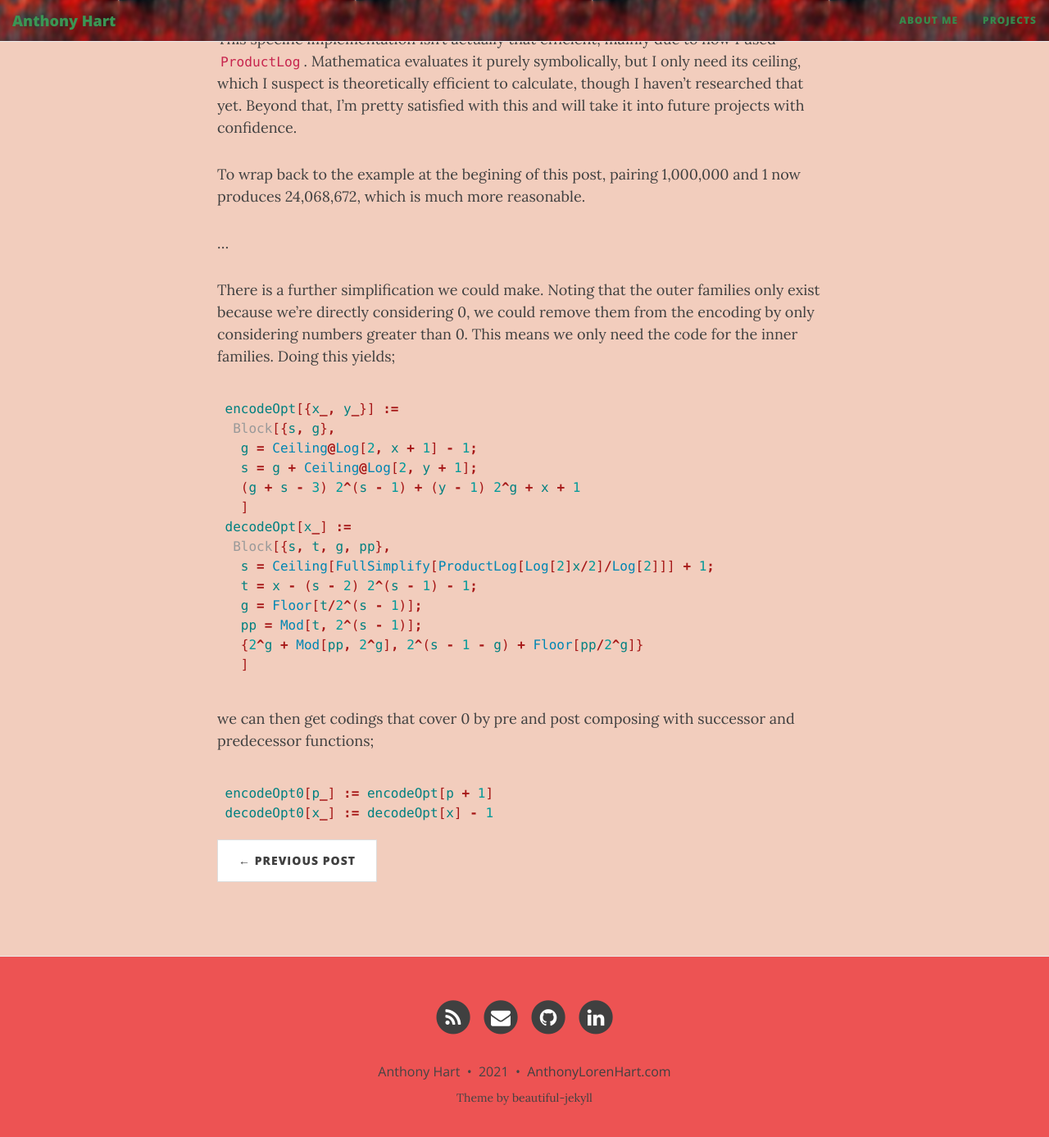
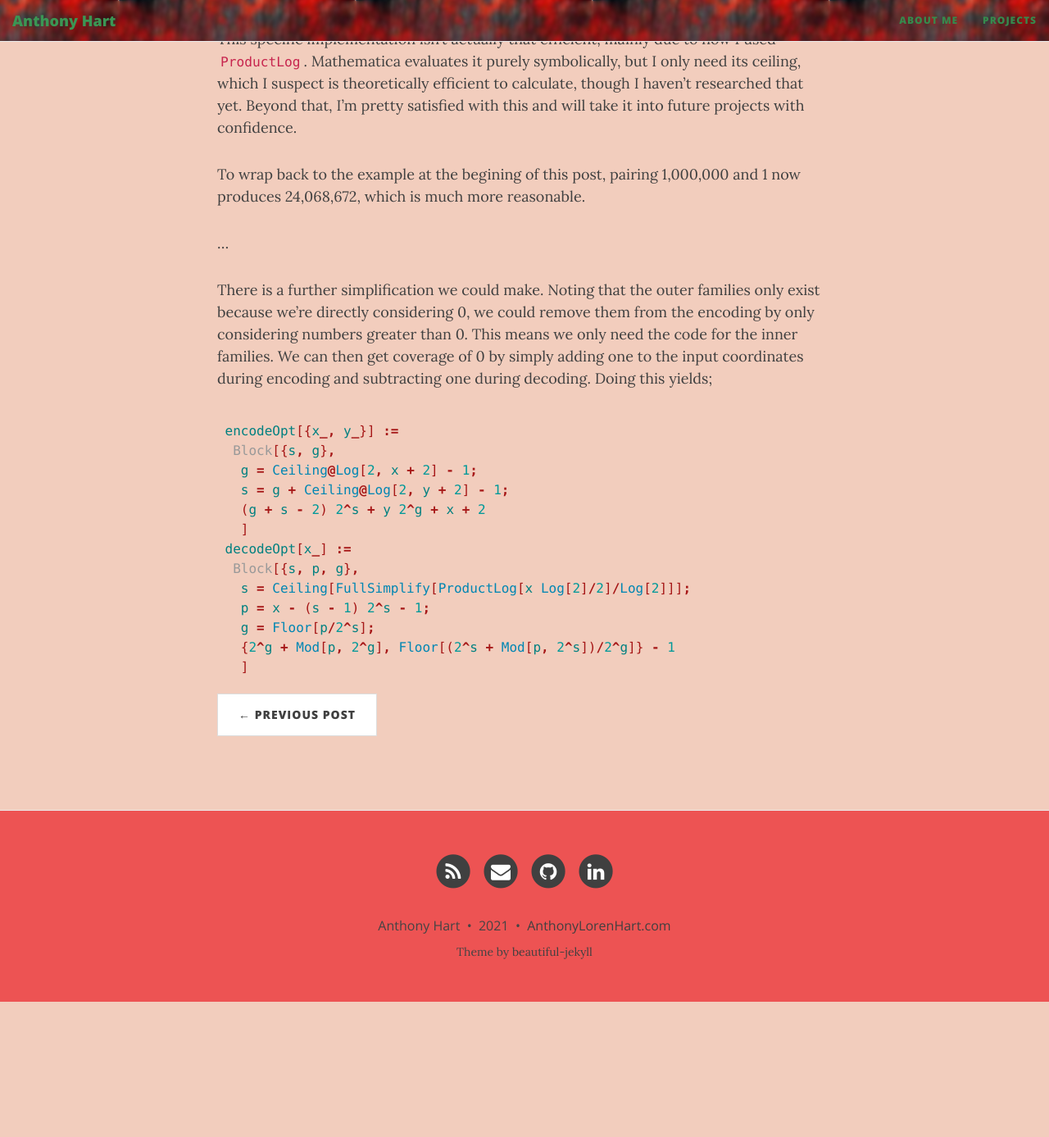
Before and after one commit to AHartNtkn/AHartNtkn.github.io, a Jekyll site: the page built from _posts/2021-11-29-An-Optimal-and-Feasible-Pairing-Function.md, in a window 1280 px wide and 1400 px high, scrolled down 6443 px. Shown: the top 1387 px of the window at 82% size. Built offline with Jekyll 4.4.1, drawn with Linux system fonts in a browser that asks for light colours; nearby versions of some CDN libraries; after the commit the page ends 7665 px from its top, so only the background shows below that.

Commit message:
Further simplify in optimal pairing.

````diff
--- a/_posts/2021-11-29-An-Optimal-and-Feasible-Pairing-Function.md
+++ b/_posts/2021-11-29-An-Optimal-and-Feasible-Pairing-Function.md
@@ -168,30 +168,22 @@ To wrap back to the example at the begining of this post, pairing 1,000,000 and
 
 ...
 
-There is a further simplification we could make. Noting that the outer families only exist because we're directly considering 0, we could remove them from the encoding by only considering numbers greater than 0. This means we only need the code for the inner families. Doing this yields;
+There is a further simplification we could make. Noting that the outer families only exist because we're directly considering 0, we could remove them from the encoding by only considering numbers greater than 0. This means we only need the code for the inner families. We can then get coverage of 0 by simply adding one to the input coordinates during encoding and subtracting one during decoding. Doing this yields;
 
 ```mathematica
 encodeOpt[{x_, y_}] :=
  Block[{s, g},
-  g = Ceiling@Log[2, x + 1] - 1;
-  s = g + Ceiling@Log[2, y + 1];
-  (g + s - 3) 2^(s - 1) + (y - 1) 2^g + x + 1
+  g = Ceiling@Log[2, x + 2] - 1;
+  s = g + Ceiling@Log[2, y + 2] - 1;
+  (g + s - 2) 2^s + y 2^g + x + 2
   ]
 decodeOpt[x_] :=
- Block[{s, t, g, pp},
-  s = Ceiling[FullSimplify[ProductLog[Log[2]x/2]/Log[2]]] + 1;
-  t = x - (s - 2) 2^(s - 1) - 1;
-  g = Floor[t/2^(s - 1)];
-  pp = Mod[t, 2^(s - 1)];
-  {2^g + Mod[pp, 2^g], 2^(s - 1 - g) + Floor[pp/2^g]}
+ Block[{s, p, g},
+  s = Ceiling[FullSimplify[ProductLog[x Log[2]/2]/Log[2]]];
+  p = x - (s - 1) 2^s - 1;
+  g = Floor[p/2^s];
+  {2^g + Mod[p, 2^g], Floor[(2^s + Mod[p, 2^s])/2^g]} - 1
   ]
 ```
 
-we can then get codings that cover 0 by pre and post composing with successor and predecessor functions;
-
-```mathematica
-encodeOpt0[p_] := encodeOpt[p + 1]
-decodeOpt0[x_] := decodeOpt[x] - 1
-```
-
 {% endraw %}
````
